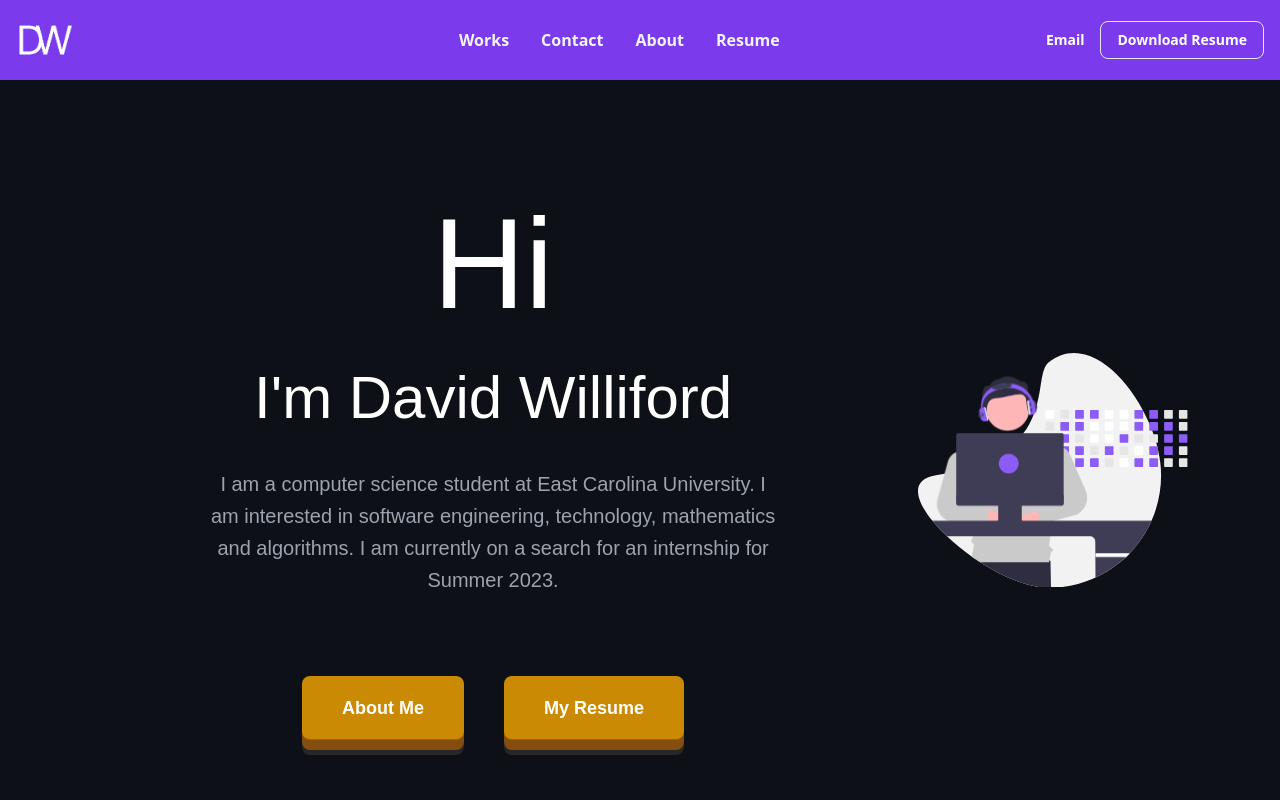
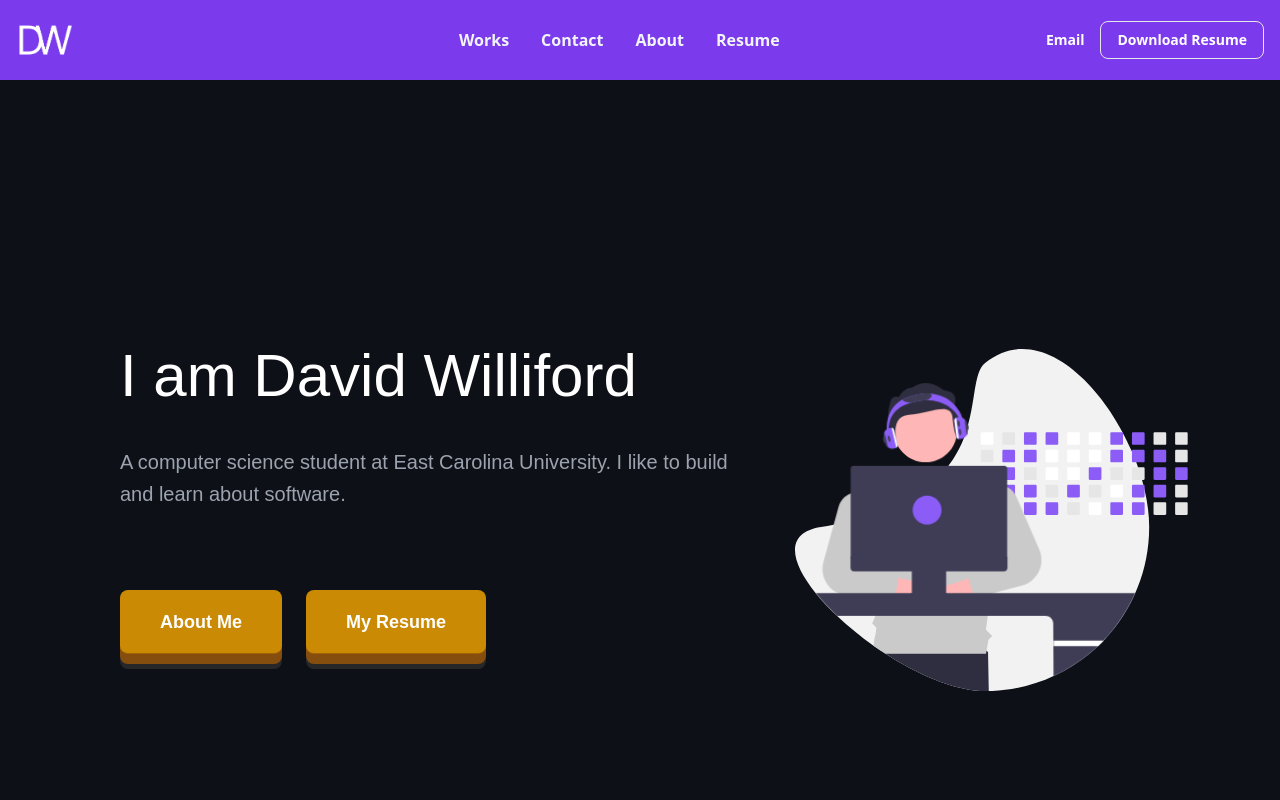
Before and after one commit to davidwilliford99/PersonalSite, a React (Create React App) app: page /ThankYou in a window 1280 px wide. Shown: the top 800 px of the page. Built offline with nearby package versions, Linux system fonts and the light colour scheme.

Commit message:
Changed welcome page and contact page text layout

```diff
--- a/src/Components/Contact.js
+++ b/src/Components/Contact.js
@@ -12,8 +12,8 @@
                 transition={{ duration: 0.5 }}
               className='flex items-center justify-center flex-col w-full lg:mr-20 xl:w-3/5 min'
               >
-          <h1 className='lg:text-7xl text-5xl text-white text-center pt-20 xl:mt-0'>Contact Me</h1>
-          <h3 className='text-xl text-center text-gray-400 mt-5 mb-3 xl:mb-5 xl:w-4/5'>All messages are appreciated and answered</h3>
+          <h1 className='lg:text-7xl text-5xl text-white text-center pt-20 pb-10 xl:mt-0'>Contact Me</h1>
+          {/* <h3 className='text-xl text-center text-gray-400 mt-5 mb-3 xl:mb-5 xl:w-4/5'>All messages are appreciated and answered</h3> */}
 
 
             <form action="https://formsubmit.co/WillifordD21@students.ecu.edu" method='POST' className='w-full flex flex-col items-center justify-center'>
--- a/src/Components/Welcome.js
+++ b/src/Components/Welcome.js
@@ -10,25 +10,24 @@
 
     return (
         <div className='bg-canvas overflow-hidden pb-40 xl:pt-10'>
-            <div className='h-full 2xl:h-screen flex flex-col xl:flex-row items-center justify-center px-10 xl:px-20'>
+            <div className='h-full min-h-screen flex flex-col xl:flex-row items-center justify-center px-10 xl:px-20'>
 
                 <motion.div
                         initial={{ opacity: .1, y: 50 }}
                         animate={{ opacity: 1, y: 0 }}
                         transition={{ duration: 0.5 }}
-                        className='flex flex-col items-center justify-center xl:mx-32 xl:w-4/5 min'
+                        className='flex flex-col items-center justify-center xl:mx-10 xl:w-3/5'
                     >
-                    <motion.h1 className='xl:text-9xl text-9xl text-white text-center mt-10 xl:mt-0 pt-20 2xl:pt-0'>Hi</motion.h1>
-                    <motion.h2 className='text-4xl xl:text-6xl text-white mt-10 text-center'>I'm David Williford</motion.h2>
-                    <motion.h3 className='2xl:w-4/5 text-xl text-center text-gray-400 mt-10 leading-8'>I am a computer science student at East Carolina University. I am interested in software engineering, technology, mathematics and algorithms. I am currently on a search for an internship for Summer 2023.</motion.h3>
+                    <motion.h2 className='w-full text-4xl xl:text-6xl text-white mt-10'>I am David Williford</motion.h2>
+                    <motion.h3 className='2xl:w-4/5 text-xl text-gray-400 mt-10 leading-8'>A computer science student at East Carolina University. I like to build and learn about software.</motion.h3>
 
-                    <div className='flex flex-col sm:flex-row my-20 items-center justify-center w-full'>
+                    <div className='flex flex-col sm:flex-row my-20 w-full'>
 
                         <div class='button w-10/12 sm:w-auto h-16 bg-yellow-600 rounded-lg cursor-pointer select-none
                                     active:translate-y-2  active:[box-shadow:0_0px_0_0_#7c3aed,0_0px_0_0_#7c3aed]
                                     active:border-b-[0px]
                                     transition-all duration-150 [box-shadow:0_10px_0_0_#854d0e,0_15px_0_0_#27272a]
-                                    border-b-[1px] border-yellow-700 mx-5 px-10 my-6 sm:my-0
+                                    border-b-[1px] border-yellow-700 px-10 mr-6 sm:my-0
                                 '>
                                     <Link to="/About" class='flex flex-col justify-center items-center h-full text-white font-bold text-lg '>About Me</Link>
                         </div>
@@ -37,7 +36,7 @@
                                     active:translate-y-2  active:[box-shadow:0_0px_0_0_#7c3aed,0_0px_0_0_#7c3aed]
                                     active:border-b-[0px]
                                     transition-all duration-150 [box-shadow:0_10px_0_0_#854d0e,0_15px_0_0_#27272a]
-                                    border-b-[1px] border-yellow-700 mx-5 px-10 my-6 sm:my-0
+                                    border-b-[1px] border-yellow-700 px-10 mr-6 sm:my-0
                                 '>
                                     <Link to="/Resume" class='flex flex-col justify-center items-center h-full text-white font-bold text-lg '>My Resume</Link>
                         </div>
@@ -151,17 +150,7 @@
             </div>
 
 
-            {/*  Section 2 */}
-            {/* <div className='text-slate-200 xl:mx-20'>
-                <motion.h1 style={{ translateX: scrollYProgress }} className='xl:text-9xl text-9xl text-white mt-10 xl:mt-0 pt-20 2xl:pt-0'>I Am Interested In...</motion.h1>
-                <div className='flex flex-col justify-center'>
-                    <h2>Web Development</h2>
-                    <h2>Mobile Development</h2>
-                    <h2>Data Structures & Algorithms</h2>
-                    <h2>Programming</h2>
-                    <h2>And Mathematics</h2>
-                </div>
-            </div> */}
+
 
         </div>
     );
```
Also changed, not shown: 1 other file (tests, documents, lock files or other folders).
